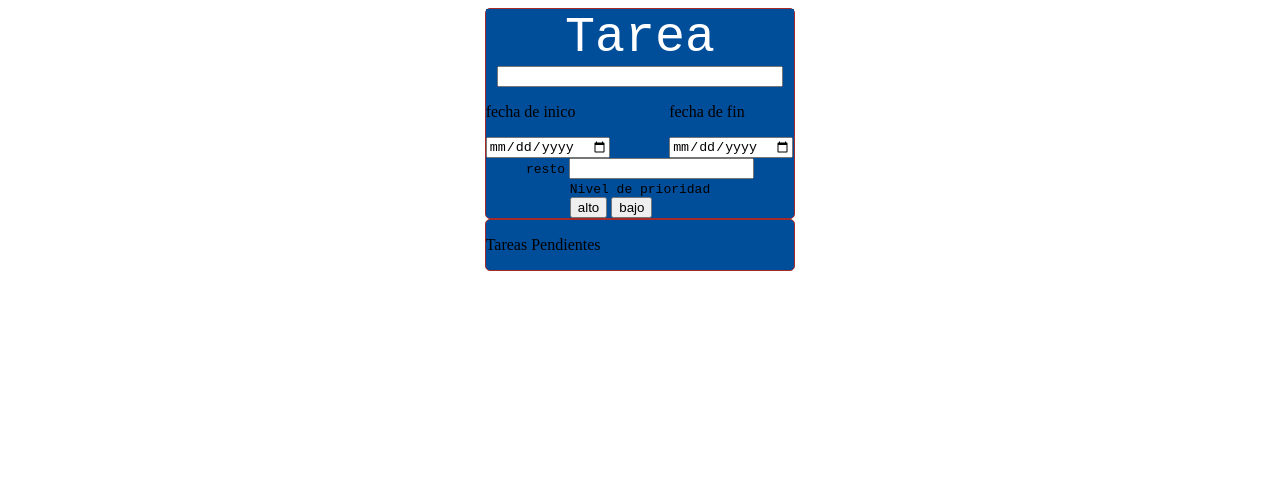
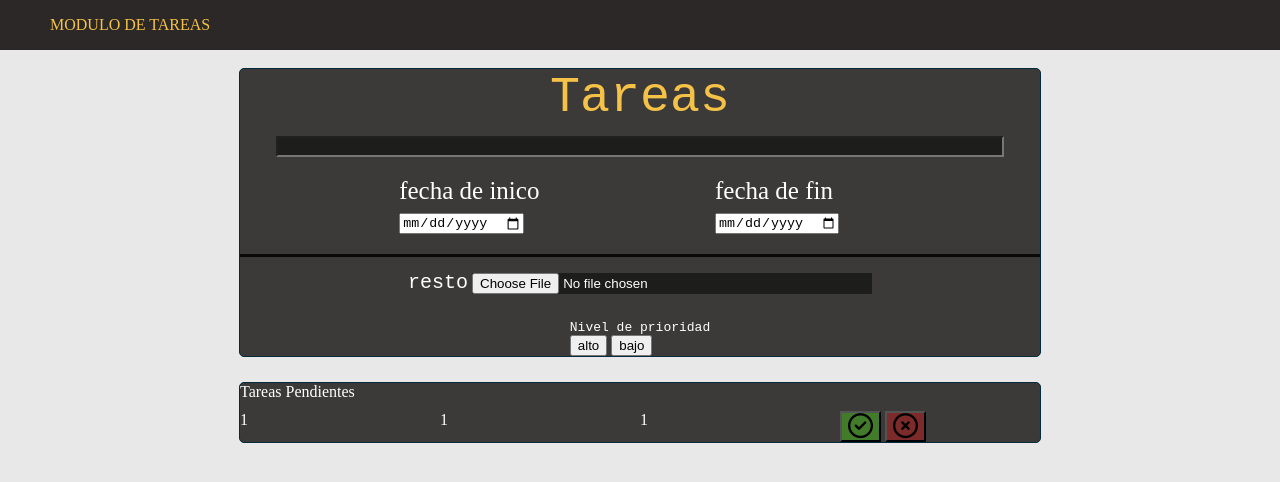
Before and after one commit to JuanJoseBastoGonzalez/Modulotareas, a plain HTML site: page index.html in a window 1280 px wide. Drawn offline with Linux system fonts and the light colour scheme.

Commit message:
feat: :art: decorations
decorations

```diff
--- a/index.html
+++ b/index.html
@@ -3,57 +3,73 @@
 <head>
     <meta charset="UTF-8">
     <meta name="viewport" content="width=device-width, initial-scale=1.0">
+    <script src="https://kit.fontawesome.com/16d365cb18.js" crossorigin="anonymous"></script>
     <link rel="stylesheet" href="style.css">
-    <script src="script.js"></script>
+    <script src="script.js" async></script>
     <title>Document</title>
 </head>
 <body>
+    <div class="nav">
+        <section class="tareasT">MODULO DE TAREAS </section>
+
+
+    </div>
+    <br>
+
     <div class="pagina">
         <div class="container">
             <section class="section tituloT">
-                <samp class="titulo">Tarea</samp>
+                <samp class="titulo">Tareas</samp>
             </section>
             <section class="section">
-                <input type="text" class="nombreTarea">
+                <input type="text" id="task"class="nombreTarea">
             </section>
             <section class="section"></section>
                 <div class="fechas">
-                    <section class="fechaInicio">
-                        <p>fecha de inico </p>
-                        <input type="date">
+                    <section >
+                        <p >fecha de inico </p>
+                        <input id="date1" type="date">
                     </section>
-                    <section class="fechaFin">
-                        <p>fecha de fin </p>
-                        <input type="date">
+                    <section>
+                        <p >fecha de fin </p>
+                        <input id ="date2" type="date">
                     </section>
                 </div>
-            <section class="section">
+            <section class="section information">
                 <div class="">
-                    <samp>resto</samp>
-                    <input type="text">
+                    <samp class="info">resto</samp>
+                    <input type="file" class="resto">
                 </div>
             </section>
             <section class="section">
-                <div>
+                <div class="prioridad">
                     <section class="">
                         <samp>Nivel de prioridad</samp>
                     </section>
-                    <section class="">
-                        <button>alto</button>
-                        <button>bajo</button>
+                    <section >
+                        <button id="priorityUp">alto</button>
+                        <button id="priorityDown">bajo</button>
                     </section>
                 </div>
             </section>
         </div>
 
 
-        <div class="container">
-            <section class="titulo">
+        <div class="container tareasP">
+            <div class="titulo">
                 <p>Tareas Pendientes</p>
-            </section>
-            <section class="lista">
+            </div>
+            <div id="lista" class="lista">
+               <section class="titleTask">1</section>
+               <section class="dateTaskI">1</section>
+               <section class="dateTaskF">1</section>
+               <section >
+                    <button class="chekY" id="chekY"><i class="fa-regular fa-circle-check" style="color: #000000;"></i></button>
+                    <button class="chekN" id="chekN" ><i class="fa-regular fa-circle-xmark" style="color: #000000;"></i></button>
 
-            </section>
+               </section>
+            </div>
+
             <!-- <button onclick="openDialog()">Abrir Ventana de Diálogo</button>
 
             <div id="dialog" class="dialog-overlay">
--- a/script.js
+++ b/script.js
@@ -1,3 +1,39 @@
+var dataUp = [];
+var dataDown =[];
+var butonP = document.getElementById("priorityUp");
+butonP.addEventListener("click", () => {
+    var dataDic = {
+        "nombre": "",
+        "dateStart": "",
+        "dateFinish": "",
+        "prioridad":"Alta"
+    };
+    var nombreT = document.getElementById("task").value;
+    var fechaInicio = document.getElementById("date1").value;
+    var fechaFin = document.getElementById("date2").value;
+    dataDic["nombre"] = nombreT;
+    dataDic["dateStart"] = fechaInicio;
+    dataDic["dateFinish"] = fechaFin;
+    dataUp.push(dataDic);
+    alert(JSON.stringify(dataDic));
+    alert(JSON.stringify(data));
+    console.log(data)
+});
+dataUp.forEach(Element=>{
+    const tareasp = document.getElementById("lista")
+    tareasp.innerHTML+=
+    g
+
+});
+
+
+
+
+
+
+
+
+
 // Función para abrir la ventana de diálogo
 function openDialog() {
     document.getElementById('dialog').style.display = 'flex';
--- a/style.css
+++ b/style.css
@@ -1,47 +1,126 @@
-
-body {
-    display: flex;
-    align-items: center;
-    justify-content: center;
+*{
+    margin: 0;
 
 }
 
+body {
+    display: grid;
+    /* align-items: center;
+    justify-content: center;
+    color:white;
+
+    */
+    background: #E8E8E8;
+}
+
+.nav{
+    display:flex;
+    width: 100%;
+    background: #2c2828;
+    height: 50px;
+    z-index: 999999;
+    position: relative;
+    justify-content: space-between;
+    align-items: center;
+}
+
+.tareasT{
+    color: #F5C147;
+    margin-left:  50px;
+    background: none;
+}
+
 .container{
-    background: #004D99;
+    align-content: center;
+    margin:  0% auto;
+    background: #3b3a39;
     display: grid;
     grid-template-columns: 100%;
     height:auto;
-    width: auto;
-    border: solid 1px brown;
+    width: 800px;
+    gap:10px;
+    border: solid 1px rgb(4, 43, 61);
     border-radius: 5px;
+    color:white
 }
+
 .section{
     display: flex;
     justify-content: center;
     align-items: center;
+    background: none;
+}
 
-}
 .tituloT{
-    background:#004D99;
-    color:#FFFFFF;
+    background: none;
+    color: #F5C147;
+
     font-size: 50px;
 }
+
 .fechas{
     display: grid;
     grid-template-columns: 40% 40% ;
-    gap:60px;
+    justify-content: center;
+    gap:150px;
+    margin: auto auto;
+    font-size: 25px;
+}
 
-
-}
 .nombreTarea{
     display: flex;
     justify-content: center;
     align-items: center;
     width: 90%;
-
+    color:#fff;
+    background:rgba(0, 0, 0, 0.5);
 }
 
+.info{
+    font-size: 20px;
+}
 
+.resto{
+    background:rgba(0, 0, 0, 0.5);
+    width: 400px;
+}
+
+.information{
+    border-top: 3px solid rgb(10, 9, 9);
+    margin-top: 10px;
+    height: 50px;
+}
+
+.tareasP{
+    margin-top: 25px ;
+}
+
+.lista{
+    display: grid;
+    grid-template-columns: 25% 25% 25% 25%;
+}
+
+.chekY:hover{
+    background: rgb(81, 255, 12);
+}
+
+.chekY{
+    transition: 0.25s;
+    background: rgba(81, 255, 12, 0.335);
+}
+
+.chekN:hover{
+    background: rgb(255, 12, 12);
+}
+
+.chekN{
+    transition: 0.25s;
+    background: rgba(255, 12, 12, 0.335);
+}
+
+.fa-regular{
+    font-size: 25px
+}
 
 
 
```
Lines whose indentation alone changed are shown as unchanged.
